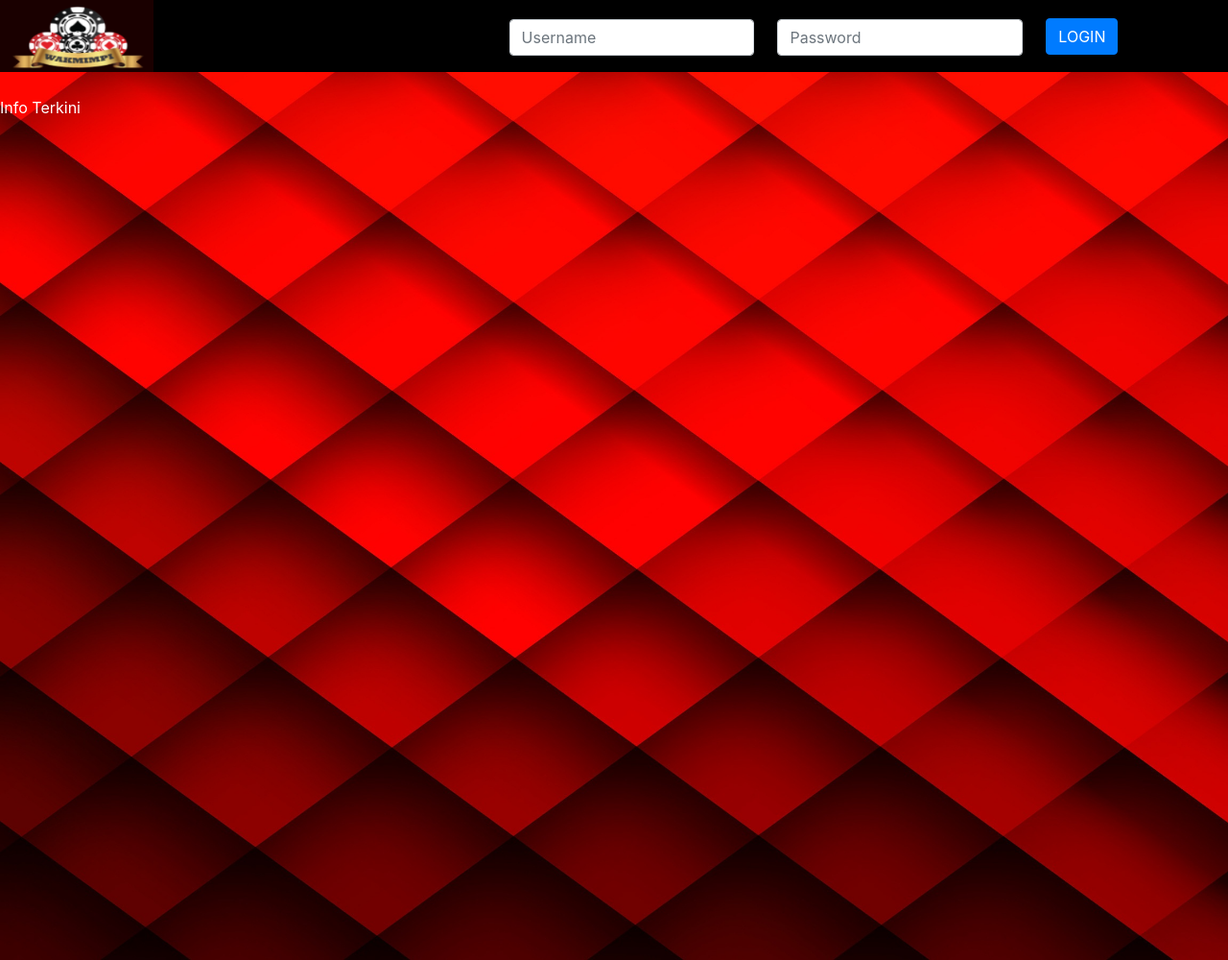
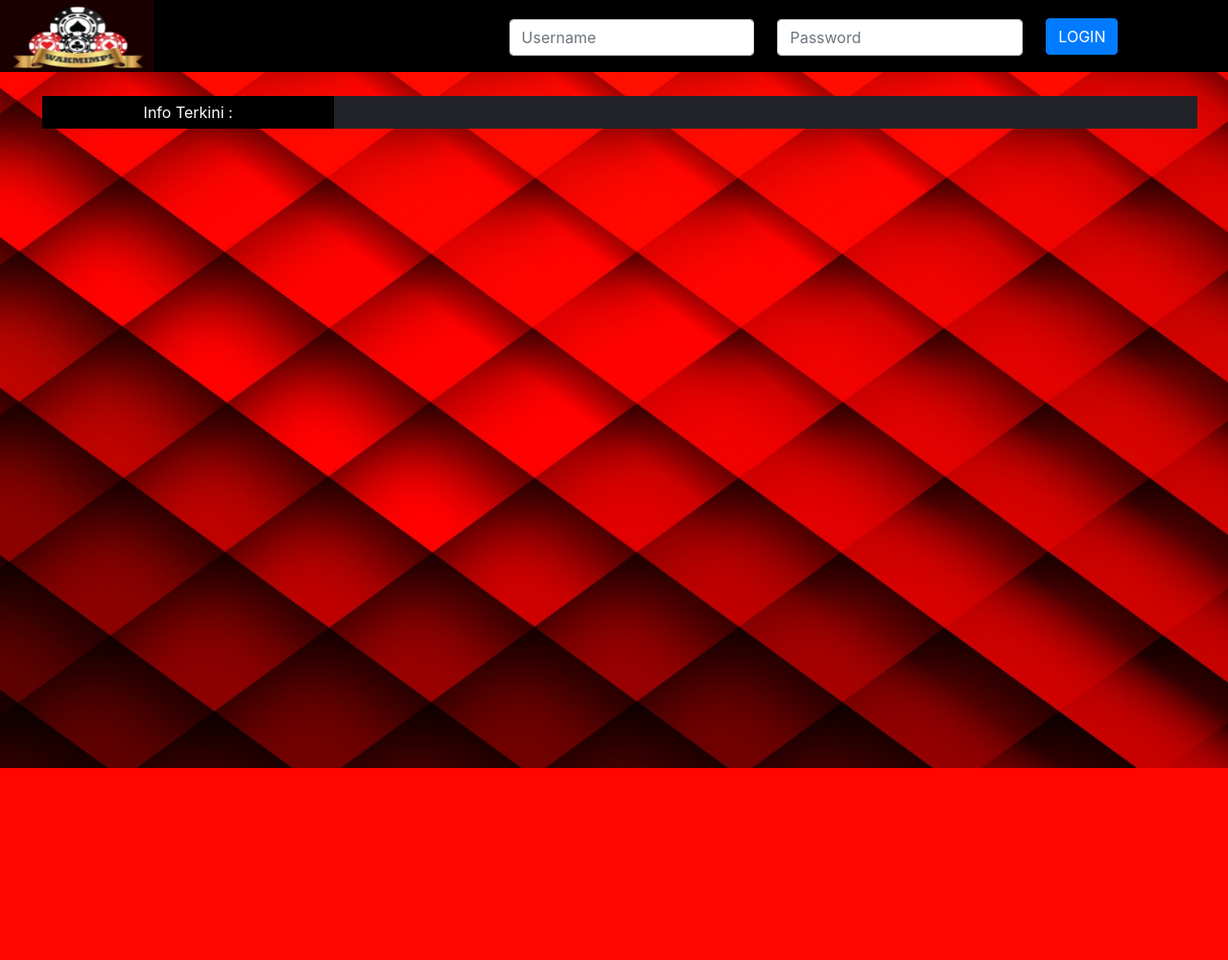
Before and after one commit to winargo/wakmimpi, a PHP site: page / in a window 1280 px wide. Shown: the whole page at 96% size. After the commit the page ends 800 px from the top, so only its background shows below. Run offline with PHP 8.4, Linux system fonts and the light colour scheme; some libraries are stand-ins or nearby versions.

Commit message:
infoterkini

```diff
--- a/css/default.css
+++ b/css/default.css
@@ -33,15 +33,44 @@
 
 #content-wrapper{
     width: 90%;
-    margin-top:
+    margin-top: 100px;
     margin: 0 auto;
 }
-div.left-item-group{
+.header-info{
+    margin-left: 10%;
+    width: 95%;
+    margin: 0 auto;
+}
+.left-item-group{
+    background: solid black;
     width: 35%;
+    display: inline-block;
 }
-p{
- color: white;
-}
-div.right-item-group{
+.nav-content{
+    background: solid black;
+    float: right;
     width: 65%;
 }
+.text-info{
+    margin-left: 1%;
+    float: left;
+    margin-bottom: 0;
+    background: black;
+     width: 25%;
+    padding: 5px;
+    color: white !important;
+    text-align: center;
+}
+.text-bright{
+    color: white;
+}
+.text-dark{
+    color: black;
+}
+.text-marquee{
+    background: #222229;
+    float: left;
+    width: 74% ;
+    color: white;
+    padding: 5px;
+}
--- a/css/main-header.css
+++ b/css/main-header.css
@@ -34,7 +34,6 @@
 }
 .Content
 {
-   height: 1000px;
 }
 .header-container{
     height: 75px;
--- a/index.php
+++ b/index.php
@@ -25,13 +25,18 @@
            <div class="content-forcer">
 
             </div>
+            <div class="header-info">
+                    <p class="text-info"><span class="glyphicon glyphicon-bullhorn"></span>Info Terkini :</p>
+                     <marquee class="text-marquee">Selamat datang di WAKmimpi. Kini telah hadir game terbaru kami, GAME SUWIT tradisional, Jadikanlah anda sebagai pemenang, mudah bukan? tunggu apalagi, gabung & raih kemenangan anda sekarang juga.
+                </marquee>
+                </div>
              <div id="content-wrapper">
-                 <div id="left-item-group">
-                  <p><span class="glyphicon glyphicon-bullhorn"></span>Info Terkini</p>
-              </div>
-              <div id="right-item-group">
-                  <marquee>Selamat datang di WAKmimpi. Kini telah hadir game terbaru kami, GAME SUWIT tradisional, Jadikanlah anda sebagai pemenang, mudah bukan? tunggu apalagi, gabung & raih kemenangan anda sekarang juga.
-            </marquee>
+
+                 <nav class="left-item-group">
+
+                 </nav>
+              <div class="nav-content">
+
               </div>
              </div>
 
```
